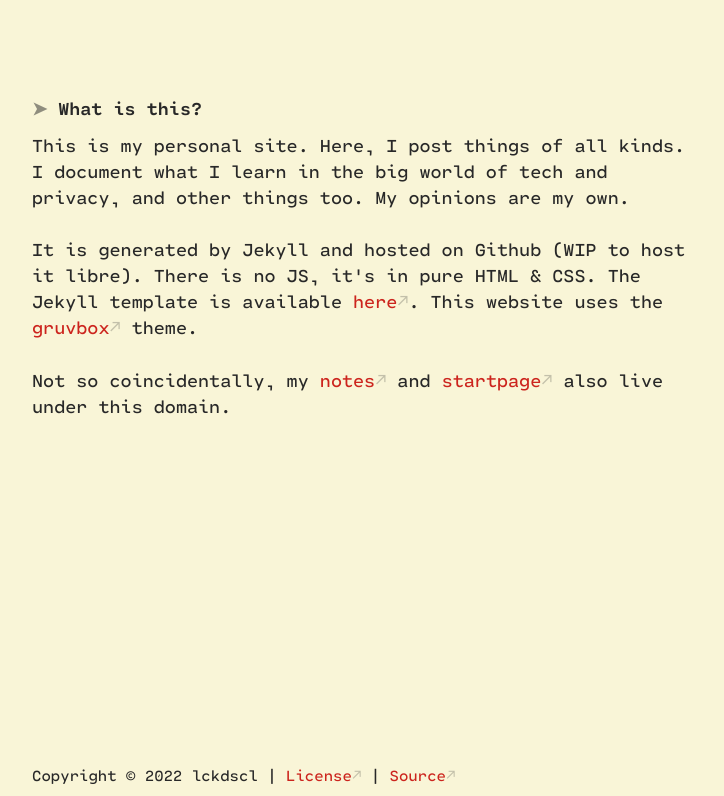
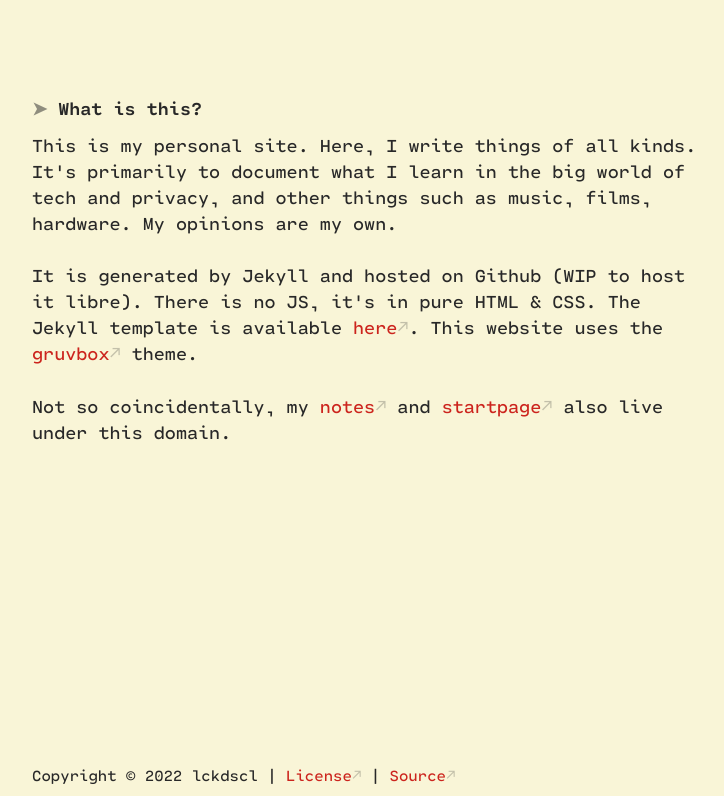
Before and after one commit to mstcl/mstcl.github.io, a Jekyll site: the page built from index.html, in a window 1280 px wide, cut to the strip 104-900 px from the top of the page. Shown: the whole strip, without its empty margins (96-820 px from the left). Built offline with Jekyll 4.4.1, drawn with Linux system fonts in a browser that asks for light colours; some of the changed lines change nothing that is shown.

Commit message:
Updated webring

```diff
--- a/index.html
+++ b/index.html
@@ -6,9 +6,10 @@
   <!-- HOME -->
   <h2>What is this?</h2>
   <p>
-    This is my personal site. Here, I post things of all kinds. I document what
-    I learn in the big world of tech and privacy, and other things too. My
-    opinions are my own.
+    This is my personal site. Here, I write things of all kinds.
+    It's primarily to document what I learn in the big world of
+    tech and privacy, and other things such as music, films,
+    hardware. My opinions are my own.
     <br />
     <br />
     It is generated by Jekyll and hosted on Github (WIP to host it libre). There
@@ -327,13 +328,6 @@
         alt="https://theswissbay.ch/pdf/"
       />
     </a>
-    <a href="https://born2live.tk/" target="_blank">
-      <img
-        class="bannerimg"
-        src="/media/banners/born2live.png"
-        alt="https://born2live.tk/"
-      />
-    </a>
     <a href="https://jack---91.neocities.org/" target="_blank">
       <img
         class="bannerimg"
@@ -481,13 +475,6 @@
         alt="https://tinfoil-hat.net/"
       />
     </a>
-    <a href="https://diskmagvp.neocities.org/" target="_blank">
-      <img
-        class="bannerimg"
-        src="/media/banners/diskmagvp.png"
-        alt="https://diskmagvp.neocities.org/"
-      />
-    </a>
     <a href="https://thecosmiclibrary.neocities.org/" target="_blank">
       <img
         class="bannerimg"
@@ -563,13 +550,6 @@
         class="bannerimg"
         src="/media/banners/jole.png"
         alt="https://jole.xyz/"
-      />
-    </a>
-    <a href="https://hb11f.net/" target="_blank">
-      <img
-        class="bannerimg"
-        src="/media/banners/hb11f.gif"
-        alt="https://hb11f.net/"
       />
     </a>
     <a href="https://confusion.codeberg.page/" target="_blank">
@@ -670,6 +650,13 @@
         alt="https://ty3r0x.chaox.ro"
       />
     </a>
+    <a href="https://hakase-shrine.cf/?i=1" target="_blank">
+      <img
+        class="bannerimg"
+        src="/media/banners/shrineofhakase.gif"
+        alt="https://ty3r0x.chaox.ro"
+      />
+    </a>
   </div>
 
   <h2>My Banner</h2>
@@ -677,11 +664,11 @@
     For webmasters passing by who would like to add my banner to their websites.
   </p>
   <div class="grid">
-    <a href="https://lckdscl.xyz/media/banners/lckdscl.png" target="_blank">
+    <a href="https://lckdscl.xyz/media/banners/lckdscl.gif" target="_blank">
       <img
         class="bannerimg"
-        src="/media/banners/lckdscl.png"
-        alt="https://lckdscl.xyz/media/banners/lckdscl.png"
+        src="/media/banners/lckdscl.gif"
+        alt="https://lckdscl.xyz/media/banners/lckdscl.gif"
       />
     </a>
   </div>
```
Also changed, not shown: media/banners/lckdscl.gif (added), media/banners/lckdscl.png (deleted), media/banners/shrineofhakase.gif (added).
